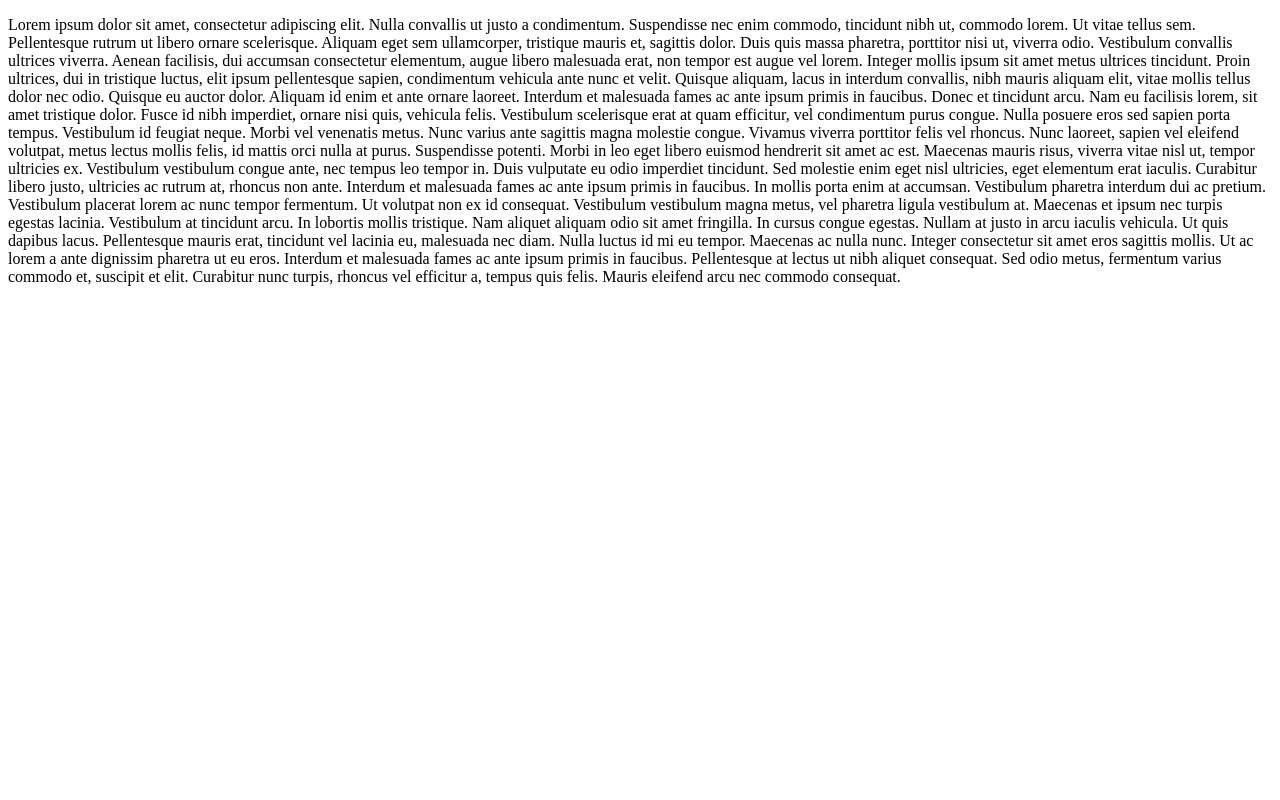
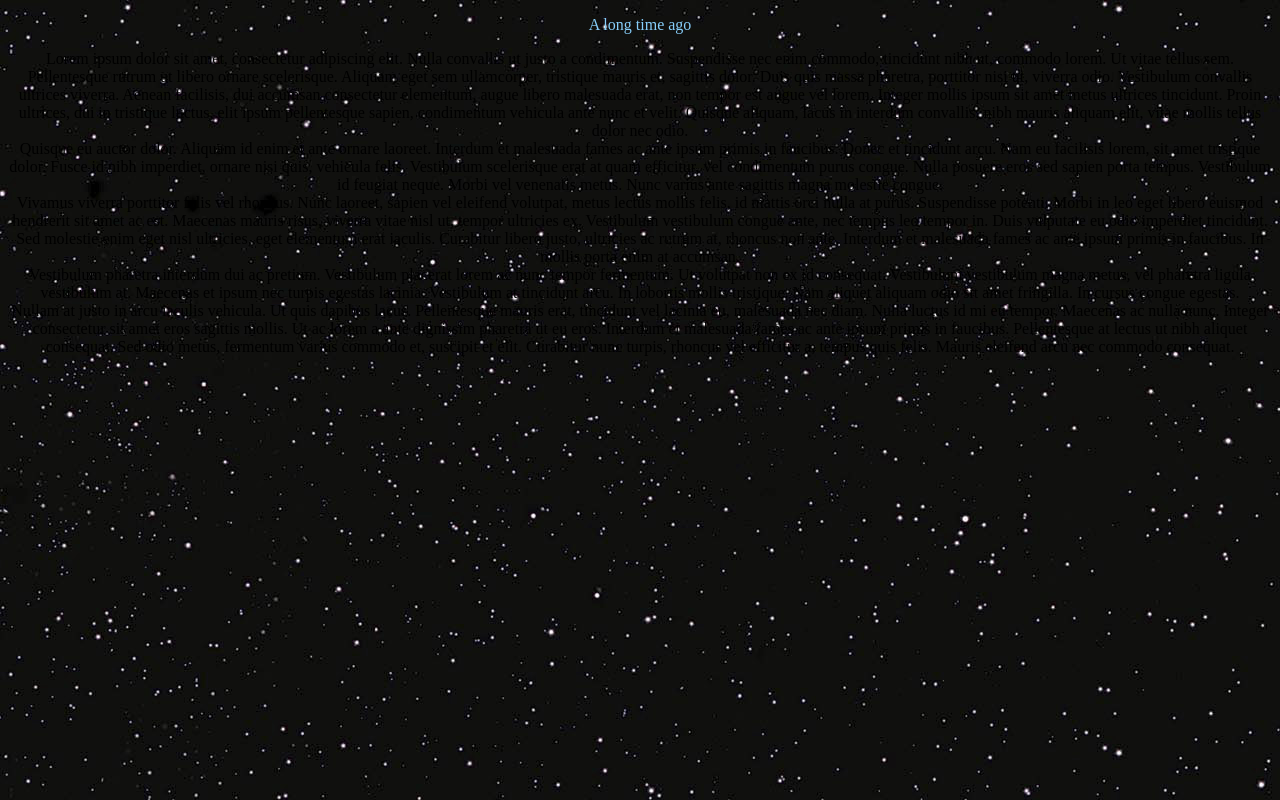
Before and after one commit to Mathieuherbos/Star-Wars-Crawl, a plain HTML site: page index.html in a window 1280 px wide. Drawn offline with Linux system fonts and the light colour scheme.

Commit message:
first step

```diff
--- a/index.html
+++ b/index.html
@@ -4,31 +4,35 @@
     <link rel="stylesheet" href="style.css">
 </head>
 <body>
+    <div class="introduction">
+       <p>A long time ago</p>
+    </div>
+    <div class="texte">
     <p>Lorem ipsum dolor sit amet, consectetur adipiscing elit. Nulla convallis ut justo a condimentum. Suspendisse nec
        enim commodo, tincidunt nibh ut, commodo lorem. Ut vitae tellus sem. Pellentesque rutrum ut libero ornare scelerisque.
        Aliquam eget sem ullamcorper, tristique mauris et, sagittis dolor. Duis quis massa pharetra, porttitor nisi ut,
        viverra odio. Vestibulum convallis ultrices viverra. Aenean facilisis, dui accumsan consectetur elementum, augue
        libero malesuada erat, non tempor est augue vel lorem. Integer mollis ipsum sit amet metus ultrices tincidunt.
        Proin ultrices, dui in tristique luctus, elit ipsum pellentesque sapien, condimentum vehicula ante nunc et velit.
-       Quisque aliquam, lacus in interdum convallis, nibh mauris aliquam elit, vitae mollis tellus dolor nec odio.
+       Quisque aliquam, lacus in interdum convallis, nibh mauris aliquam elit, vitae mollis tellus dolor nec odio.<br/>
 
         Quisque eu auctor dolor. Aliquam id enim et ante ornare laoreet. Interdum et malesuada fames ac ante ipsum primis in
         faucibus. Donec et tincidunt arcu. Nam eu facilisis lorem, sit amet tristique dolor. Fusce id nibh imperdiet,
         ornare nisi quis, vehicula felis. Vestibulum scelerisque erat at quam efficitur, vel condimentum purus congue.
         Nulla posuere eros sed sapien porta tempus. Vestibulum id feugiat neque. Morbi vel venenatis metus. Nunc varius
-        ante sagittis magna molestie congue.
+        ante sagittis magna molestie congue.<br/>
 
         Vivamus viverra porttitor felis vel rhoncus. Nunc laoreet, sapien vel eleifend volutpat, metus lectus mollis felis,
         id mattis orci nulla at purus. Suspendisse potenti. Morbi in leo eget libero euismod hendrerit sit amet ac est.
         Maecenas mauris risus, viverra vitae nisl ut, tempor ultricies ex. Vestibulum vestibulum congue ante,
         nec tempus leo tempor in. Duis vulputate eu odio imperdiet tincidunt. Sed molestie enim eget nisl ultricies,
         eget elementum erat iaculis. Curabitur libero justo, ultricies ac rutrum at, rhoncus non ante. Interdum et malesuada
-        fames ac ante ipsum primis in faucibus. In mollis porta enim at accumsan.
+        fames ac ante ipsum primis in faucibus. In mollis porta enim at accumsan.<br/>
 
         Vestibulum pharetra interdum dui ac pretium. Vestibulum placerat lorem ac nunc tempor fermentum. Ut volutpat non ex
         id consequat. Vestibulum vestibulum magna metus, vel pharetra ligula vestibulum at. Maecenas et ipsum nec turpis
         egestas lacinia. Vestibulum at tincidunt arcu. In lobortis mollis tristique. Nam aliquet aliquam odio sit amet
-        fringilla. In cursus congue egestas.
+        fringilla. In cursus congue egestas.<br/>
 
         Nullam at justo in arcu iaculis vehicula. Ut quis dapibus lacus. Pellentesque mauris erat, tincidunt vel lacinia eu,
          malesuada nec diam. Nulla luctus id mi eu tempor. Maecenas ac nulla nunc. Integer consectetur sit amet eros
@@ -36,4 +40,5 @@
         primis in faucibus. Pellentesque at lectus ut nibh aliquet consequat. Sed odio metus, fermentum varius commodo et,
         suscipit et elit. Curabitur nunc turpis, rhoncus vel efficitur a, tempus quis felis. Mauris eleifend arcu nec
          commodo consequat.</p>
+        </div>
 </body>
--- a/style.css
+++ b/style.css
@@ -0,0 +1,9 @@
+body
+{
+    background-image: url("images/etoiles.jpg");
+    text-align: center;
+}
+.introduction
+{
+    color: lightskyblue;
+}
```
Also changed, not shown: images/etoiles.jpg (added).
